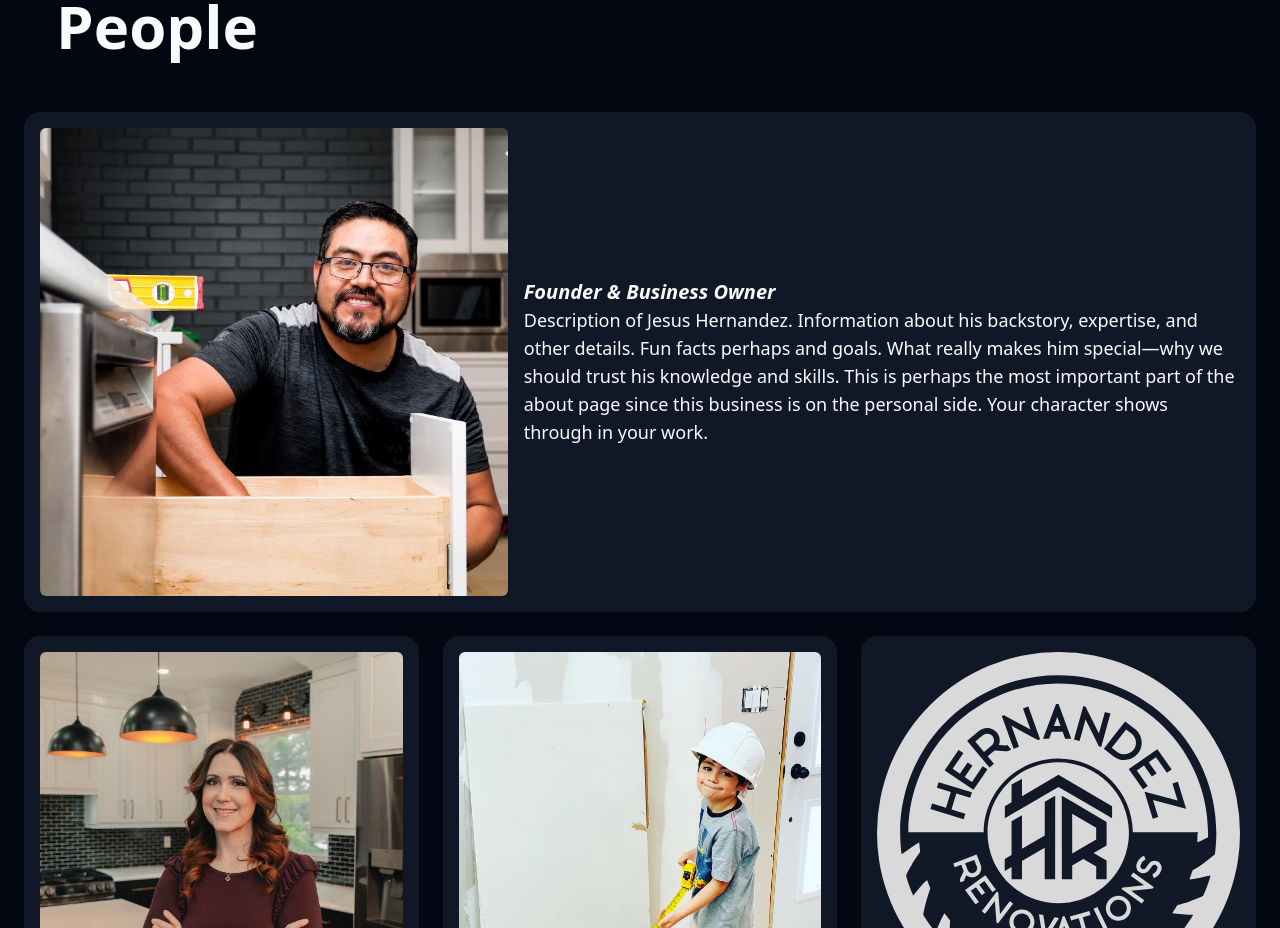
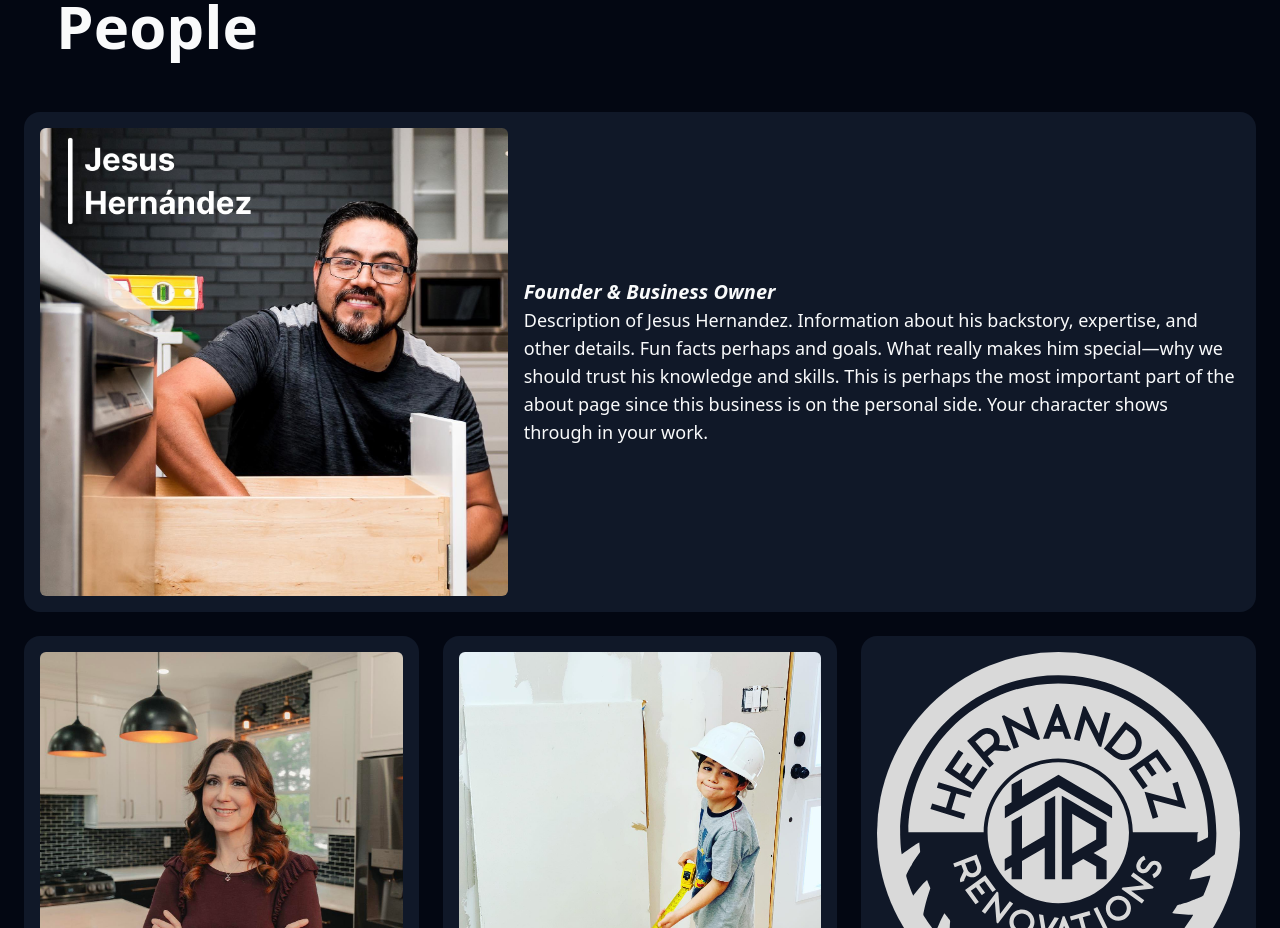
Before and after one commit to RRickyH/HernandezReno, a React (Vite) app in the folder restile/: page /about in a window 1280 px wide. Shown: the part 920-1848 px from the top of the page. Built offline with nearby package versions, Linux system fonts and the light colour scheme.

Commit message:
Switch out the photo for Jesus
 - Switches out the photo for one that has his name.

```diff
--- a/restile/src/pages/About.tsx
+++ b/restile/src/pages/About.tsx
@@ -70,7 +70,7 @@ export default function About() {
           <h1 className="text-6xl text-gray-50 font-bold p-8">People</h1>
           <PersonCard
             name="Jesus Hernandez"
-            image_src="/jesus_hernandez.jpg"
+            image_src="/jesus_hernandez.png"
             role="Founder & Business Owner"
             bio="Description of Jesus Hernandez. Information about his backstory, expertise, and other details. Fun facts perhaps and goals. What really makes him special—why we should trust his knowledge and skills. This is perhaps the most important part of the about page since this business is on the personal side. Your character shows through in your work."
           />
```
Also changed, not shown: restile/public/jesus_hernandez.png (added).
